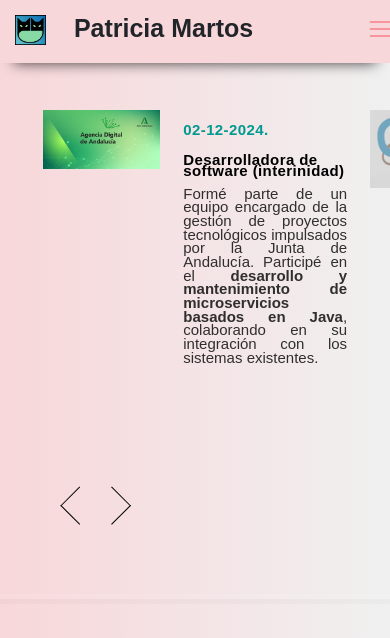
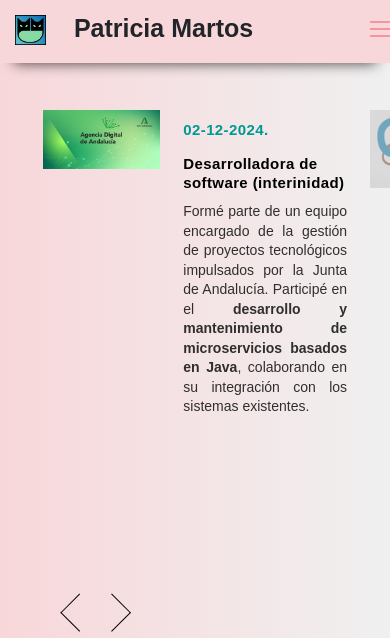
Before and after one commit to PatriciaMarMor/PatriciaMarMor.github.io, a plain HTML site: page index.html in a window 390 px wide. Shown: the part 765-1403 px from the top of the page. Drawn offline with nearby package versions, Linux system fonts and the light colour scheme.

Commit message:
actualizado movil

```diff
--- a/style.css
+++ b/style.css
@@ -580,14 +580,14 @@ main {
   .carousel .slide-title {
     font-size: clamp(15px, 2vw, 15px);
     letter-spacing: 0.1vw;
-    line-height: 3vw;
+    line-height: 5vw;
     padding-bottom: 2.5vw;
   }
   .carousel .slide-text {
-    font-size: clamp(15px, 2vw, 15px);
+    font-size: clamp(14px, 2vw, 15px);
     text-align: justify;
     text-justify: inter-word;
-    line-height: 3.5vw;
+    line-height: 5vw;
     opacity: 0.8;
     padding-bottom: 1vw;
   }
```
